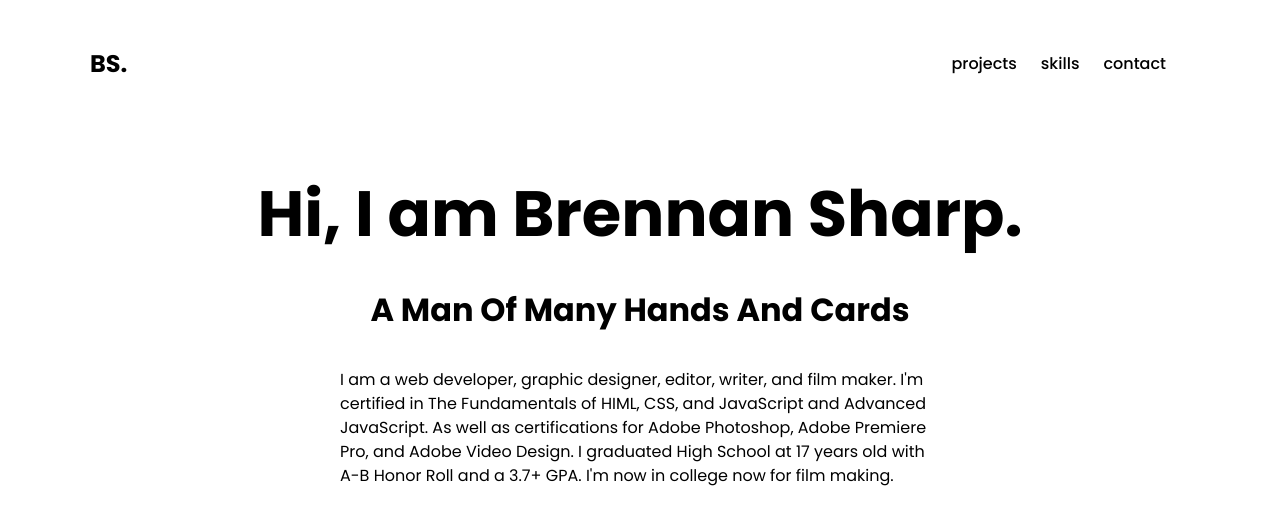
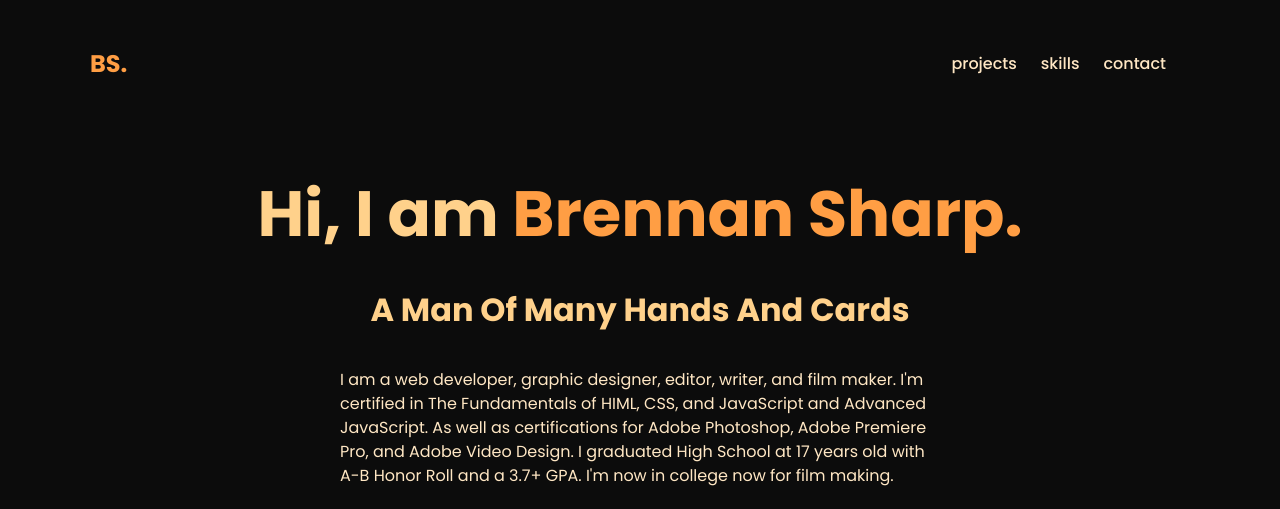
Before and after one commit to BrennanSharp27/brennansharp27.github.io, a plain HTML site: page index.html in a window 1280 px wide. Shown: the top 509 px of the page. Drawn offline with Linux system fonts and the light colour scheme.

Commit message:
Color and Link Fix?

```diff
--- a/index.html
+++ b/index.html
@@ -17,10 +17,10 @@
     <link rel="stylesheet" href="styles.css" />
     <title>Brennan Sharp</title>
   </head>
-  <body class="light" id="top">
+  <body class="dark" id="top">
     <header class="header center">
       <h3>
-        <a href="https://rjshkhr.github.io/cleanfolio-minimal" class="link"
+        <a href="https://brennansharp27.github.io/" class="link"
           >BS.</a
         >
       </h3>
```
